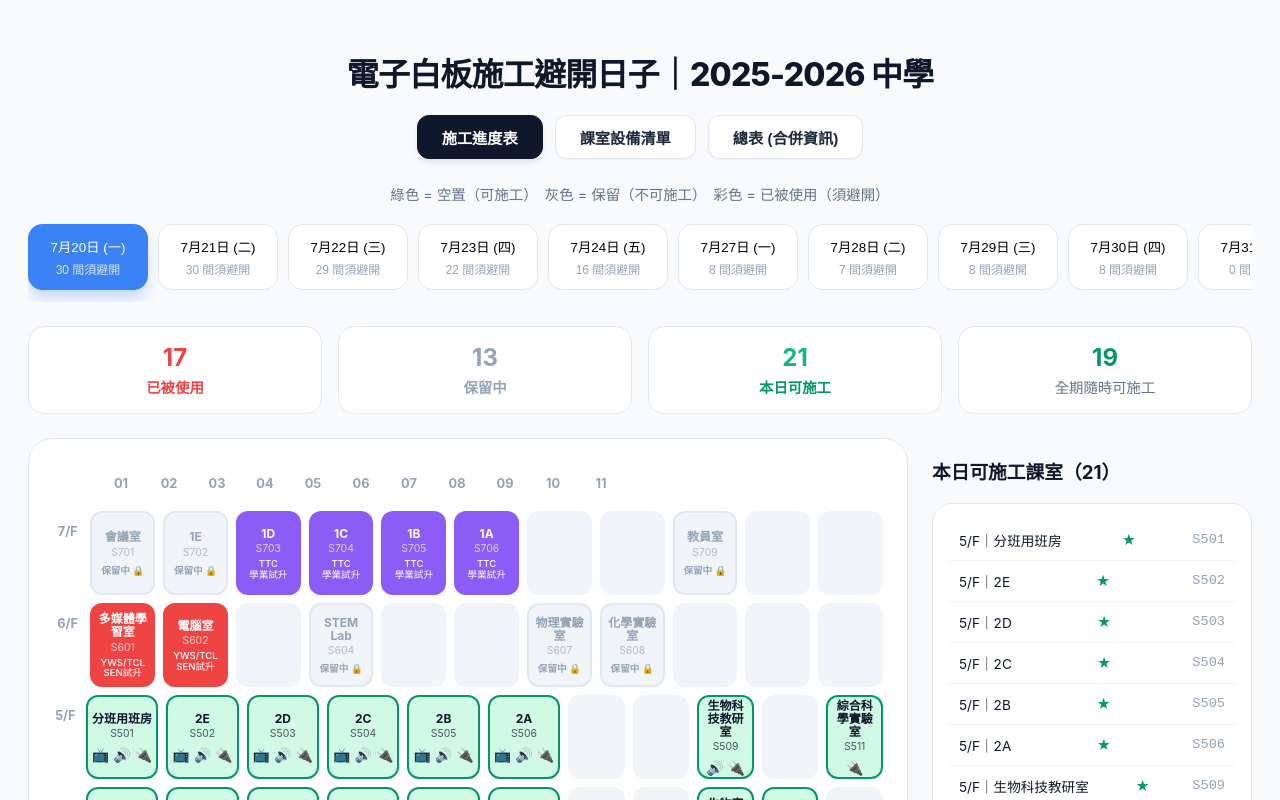
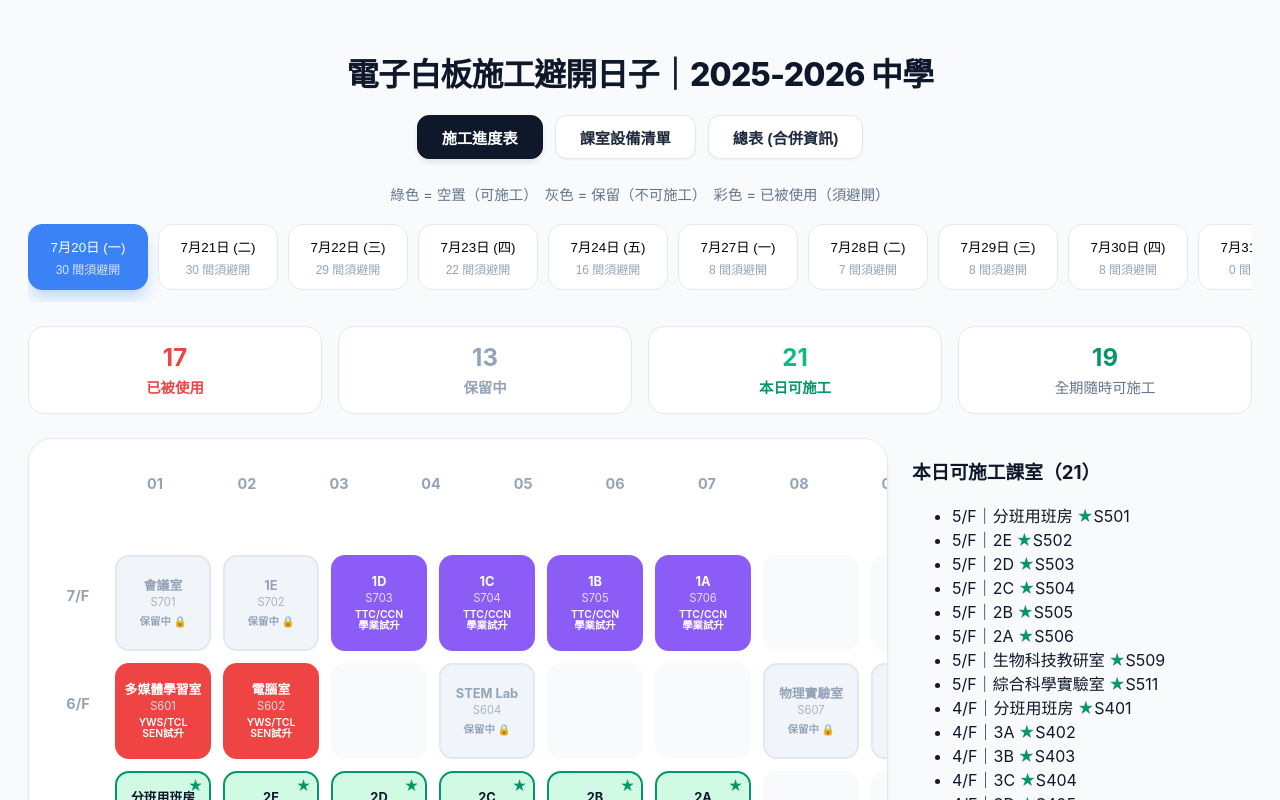
Before and after one commit to kingtmc314/whiteboard-scheduler, a Next.js app: page / in a window 1280 px wide. Shown: the top 800 px of the page. Built offline with nearby package versions, Linux system fonts and the light colour scheme.

Commit message:
Fix UI alignment, restore red warnings and priority stars, and implement construction tracking

```diff
--- a/app/globals.css
+++ b/app/globals.css
@@ -11,6 +11,7 @@
   --used: #ef4444;
   --reserved: #94a3b8;
   --priority: #059669;
+  --done: #6366f1;
 }
 
 body {
@@ -169,25 +170,38 @@ h1 {
 
 .frow, .colhead {
   display: flex;
-  gap: 8px;
-  margin-bottom: 8px;
+  gap: 12px;
+  margin-bottom: 12px;
 }
 
-.flabel, .chead {
-  width: 40px;
+.flabel {
+  width: 50px;
+  height: 80px;
+  display: flex;
+  align-items: center;
+  justify-content: center;
+  font-weight: 700;
+  font-size: 0.9rem;
+  color: #94a3b8;
+  flex-shrink: 0;
+}
+
+.chead {
+  width: 80px;
   height: 40px;
   display: flex;
   align-items: center;
   justify-content: center;
   font-weight: 700;
-  font-size: 0.8rem;
+  font-size: 0.9rem;
   color: #94a3b8;
+  flex-shrink: 0;
 }
 
 .cell {
-  width: 72px;
-  height: 72px;
-  border-radius: 12px;
+  width: 80px;
+  height: 80px;
+  border-radius: 14px;
   display: flex;
   flex-direction: column;
   align-items: center;
@@ -196,7 +210,8 @@ h1 {
   transition: all 0.2s;
   position: relative;
   border: 2px solid transparent;
-  padding: 4px;
+  padding: 6px;
+  flex-shrink: 0;
 }
 
 .cell:hover {
@@ -206,7 +221,7 @@ h1 {
 }
 
 .empty {
-  background: #f1f5f9;
+  background: #f8fafc;
   cursor: default;
 }
 
@@ -235,8 +250,13 @@ h1 {
   color: #94a3b8;
 }
 
+.done {
+  background: #eef2ff;
+  border-color: var(--done);
+}
+
 .rname {
-  font-size: 0.75rem;
+  font-size: 0.8rem;
   font-weight: 700;
   text-align: center;
   line-height: 1.1;
@@ -244,29 +264,45 @@ h1 {
 }
 
 .rcode {
-  font-size: 0.65rem;
-  opacity: 0.7;
+  font-size: 0.7rem;
+  opacity: 0.8;
 }
 
 .rinfo {
-  font-size: 0.6rem;
+  font-size: 0.65rem;
   text-align: center;
   margin-top: 4px;
-  font-weight: 500;
+  font-weight: 600;
   line-height: 1.1;
 }
 
 .rres {
-  font-size: 0.6rem;
+  font-size: 0.65rem;
   margin-top: 4px;
   font-weight: 600;
 }
 
+.rdone {
+  font-size: 0.65rem;
+  color: var(--done);
+  font-weight: 800;
+  margin-top: 4px;
+}
+
 .rok {
-  font-size: 0.6rem;
+  font-size: 0.65rem;
   color: var(--priority);
   font-weight: 700;
   margin-top: 4px;
+}
+
+.p-star {
+  position: absolute;
+  top: 4px;
+  right: 6px;
+  color: var(--priority);
+  font-size: 0.9rem;
+  font-weight: 900;
 }
 
 /* Legend */
@@ -289,10 +325,11 @@ h1 {
 .lg-free { background: #ecfdf5; color: #065f46; }
 .lg-priority { background: #d1fae5; color: #065f46; border: 1px solid var(--priority); }
 .lg-reserved { background: #f1f5f9; color: #475569; }
+.lg-done { background: #eef2ff; color: var(--done); border: 1px solid var(--done); }
 
 /* Sidebar */
 .side {
-  width: 320px;
+  width: 340px;
   position: sticky;
   top: 20px;
 }
@@ -317,30 +354,52 @@ h1 {
   margin-bottom: 12px;
 }
 
+.msg-box {
+  padding: 16px;
+  border-radius: 16px;
+  margin-top: 16px;
+}
+
+.msg-box.error {
+  background: #fef2f2;
+  border: 1px solid #fee2e2;
+}
+
+.msg-box.success {
+  background: #f0fdf4;
+  border: 1px solid #dcfce7;
+}
+
 .warn { color: var(--used); font-weight: 700; }
 .okmsg { color: var(--priority); font-weight: 700; }
 
-.list {
-  background: white;
-  padding: 16px;
-  border-radius: 20px;
-  border: 1px solid #e2e8f0;
-  max-height: 400px;
-  overflow-y: auto;
+/* Progress Tracker */
+.progress-tracker {
+  margin-top: 20px;
+  padding-top: 20px;
+  border-top: 1px dashed #e2e8f0;
 }
 
-.list li {
-  padding: 10px;
-  border-bottom: 1px solid #f1f5f9;
-  font-size: 0.85rem;
-  display: flex;
-  justify-content: space-between;
-  align-items: center;
+.progress-tracker h4 {
+  font-size: 0.9rem;
+  font-weight: 700;
+  margin-bottom: 12px;
 }
 
-.list li span {
-  font-family: monospace;
-  color: #94a3b8;
+.p-item {
+  display: flex;
+  align-items: center;
+  gap: 10px;
+  padding: 8px 0;
+  font-size: 0.9rem;
+  cursor: pointer;
+  user-select: none;
+}
+
+.p-item input {
+  width: 18px;
+  height: 18px;
+  cursor: pointer;
 }
 
 /* Equipment View */
@@ -396,11 +455,6 @@ h1 {
   transition: all 0.2s;
 }
 
-.room-card:hover {
-  border-color: var(--accent);
-  box-shadow: 0 10px 15px -3px rgba(0,0,0,0.05);
-}
-
 .card-head {
   display: flex;
   justify-content: space-between;
@@ -411,26 +465,18 @@ h1 {
 .c-code { font-weight: 800; color: var(--accent); }
 .c-name { font-weight: 700; font-size: 1.1rem; }
 
-.card-body {
-  display: flex;
-  flex-direction: column;
-  gap: 10px;
-}
-
 .item {
   display: flex;
   align-items: center;
   font-size: 0.9rem;
   padding: 6px 12px;
   border-radius: 8px;
+  margin-bottom: 8px;
 }
 
-.item.need { background: #f0fdf4; color: #166534; }
+.item.need { background: #fef2f2; color: #b91c1c; }
+.item.done { background: #f0fdf4; color: #166534; }
 .item.none { background: #f8fafc; color: #94a3b8; }
-
-.item .icon { margin-right: 10px; font-size: 1.1rem; }
-.item .label { flex: 1; }
-.item .status { font-weight: 700; }
 
 .remark {
   margin-top: 10px;
@@ -464,94 +510,35 @@ h1 {
   border-bottom: 1px solid #f1f5f9;
 }
 
-.sum-table tr:hover {
-  background: #f8fafc;
-}
-
 .s-free { color: var(--priority); font-weight: 700; }
 .s-used { color: var(--used); font-weight: 700; }
 .s-reserved { color: var(--reserved); font-weight: 700; }
 .s-priority { color: #059669; font-weight: 800; }
+.s-done { color: var(--done); font-weight: 800; }
 
-.t-need { color: #166534; font-weight: 700; }
+.t-need { color: #b91c1c; font-weight: 700; }
+.t-done { color: #166534; font-weight: 700; }
 .t-none { color: #94a3b8; }
-.t-remark { font-size: 0.8rem; color: #ef4444; font-style: italic; }
 
-footer {
-  margin-top: 40px;
-  text-align: center;
-  color: #94a3b8;
-  font-size: 0.8rem;
-  padding-bottom: 40px;
-}
-
-/* Task Tag Styles in Grid Cells */
-.tasks {
+/* Task Icons */
+.tasks.icon-only {
   display: flex;
-  flex-direction: column;
-  gap: 2px;
-  margin-top: 4px;
-}
-
-.t-tag {
-  font-size: 10px;
-  background: rgba(5, 150, 105, 0.1);
-  color: #059669;
-  padding: 1px 4px;
-  border-radius: 4px;
-  border: 1px solid rgba(5, 150, 105, 0.2);
-  white-space: nowrap;
-  font-weight: 600;
-}
-
-.always-free .t-tag {
-  background: rgba(255, 255, 255, 0.4);
-  border-color: rgba(5, 150, 105, 0.3);
-}
-
-/* Icon Only Mode */
-.tasks.icon-only {
-  flex-direction: row;
-  justify-content: center;
   gap: 4px;
   margin-top: 6px;
 }
 
-.tasks.icon-only .t-tag {
-  font-size: 14px;
-  padding: 0;
-  background: transparent;
-  border: none;
-  cursor: help;
+.t-tag {
+  font-size: 1.1rem;
+  opacity: 1;
+  transition: all 0.2s;
 }
 
-.equip-brief {
-  display: flex;
-  flex-wrap: wrap;
-  gap: 8px;
-  margin-bottom: 15px;
-}
-
-.b-tag {
-  font-size: 12px;
-  background: #f1f5f9;
-  color: #475569;
-  padding: 4px 10px;
-  border-radius: 6px;
-  border: 1px solid #e2e8f0;
-  font-weight: 500;
+.t-tag.done {
+  opacity: 0.3;
+  filter: grayscale(1);
 }
 
 @media (max-width: 1024px) {
   .wrap { flex-direction: column; }
   .side { width: 100%; position: static; }
 }
-
-@media (max-width: 768px) {
-  h1 { font-size: 1.5rem; }
-  .nav-tabs { flex-direction: column; }
-  .cell { width: 64px; height: 64px; }
-  .rname { font-size: 0.65rem; }
-  .rcode { font-size: 0.55rem; }
-  .t-tag { font-size: 12px; }
-}
--- a/app/page.js
+++ b/app/page.js
@@ -1,5 +1,5 @@
 "use client";
-import { useMemo, useState } from "react";
+import { useMemo, useState, useEffect } from "react";
 import { layout, occupancy, dateList, purposeColors, equipment, manualReservations } from "../lib/data";
 
 const floors = ["7/F", "6/F", "5/F", "4/F", "3/F", "2/F", "1/F", "G/F"];
@@ -9,29 +9,43 @@ const allRooms = Object.entries(layout).flatMap(([f, arr]) =>
 );
 
 export default function Home() {
-  const [activeTab, setActiveTab] = useState("schedule"); // "schedule", "equipment", or "summary"
+  const [activeTab, setActiveTab] = useState("schedule");
   const [dateKey, setDateKey] = useState(dateList[0]);
   const [sel, setSel] = useState(null);
   const [selectedFloor, setSelectedFloor] = useState("All Floors");
+  const [completedTasks, setCompletedTasks] = useState({}); // { roomCode: { wb: bool, pa: bool, socket: bool } }
+
+  // Load progress from localStorage
+  useEffect(() => {
+    const saved = localStorage.getItem("construction-progress");
+    if (saved) setCompletedTasks(JSON.parse(saved));
+  }, []);
+
+  // Save progress to localStorage
+  const toggleTask = (roomCode, taskType) => {
+    const updated = {
+      ...completedTasks,
+      [roomCode]: {
+        ...(completedTasks[roomCode] || { wb: false, pa: false, socket: false }),
+        [taskType]: !completedTasks[roomCode]?.[taskType]
+      }
+    };
+    setCompletedTasks(updated);
+    localStorage.setItem("construction-progress", JSON.stringify(updated));
+  };
+
   const day = occupancy[dateKey];
   const occ = day.rooms;
 
-  // Helper to check if a room should be BLOCKED (Reserved)
   const isReserved = (floor, code, date) => {
-    // 1. 手動保留 (Manual Reservations)
     if (manualReservations[date]?.includes(code)) return true;
-
-    // 2. 樓層全域保留 (Floor-wide Reservations)
     const [year, month, dayStr] = date.split("-").map(Number);
-
-    // July rules
     if (month === 7) {
       if (floor === "7/F" && dayStr >= 20 && dayStr <= 22) return true;
       if (floor === "3/F" && dayStr >= 20 && dayStr <= 23) return true;
       if (floor === "2/F" && dayStr >= 20 && dayStr <= 24) return true;
       if (floor === "6/F" && dayStr >= 20 && dayStr <= 30) return true;
     }
-
     return false;
   };
 
@@ -39,9 +53,17 @@ export default function Home() {
     return allRooms.map(r => {
       const use = occ[r.code];
       const reserved = !use && isReserved(r.floor, r.code, dateKey);
-      return { ...r, use, reserved };
+      const progress = completedTasks[r.code] || { wb: false, pa: false, socket: false };
+      const info = equipment[r.code] || { wb: 0, pa: 0, socket: 0 };
+
+      // Check if all required tasks are completed
+      const allDone = (!info.wb || progress.wb) &&
+                      (!info.pa || progress.pa) &&
+                      (!info.socket || progress.socket);
+
+      return { ...r, use, reserved, progress, allDone };
     });
-  }, [dateKey, occ]);
+  }, [dateKey, occ, completedTasks]);
 
   const freeRooms = processedRooms.filter((r) => !r.use && !r.reserved);
   const occRooms = processedRooms.filter((r) => r.use);
@@ -69,38 +91,18 @@ export default function Home() {
       <header className="top">
         <h1>電子白板施工避開日子｜2025-2026 中學</h1>
         <div className="nav-tabs">
-          <button
-            className={activeTab === "schedule" ? "tab active" : "tab"}
-            onClick={() => setActiveTab("schedule")}
-          >
-            施工進度表
-          </button>
-          <button
-            className={activeTab === "equipment" ? "tab active" : "tab"}
-            onClick={() => setActiveTab("equipment")}
-          >
-            課室設備清單
-          </button>
-          <button
-            className={activeTab === "summary" ? "tab active" : "tab"}
-            onClick={() => setActiveTab("summary")}
-          >
-            總表 (合併資訊)
-          </button>
+          <button className={activeTab === "schedule" ? "tab active" : "tab"} onClick={() => setActiveTab("schedule")}>施工進度表</button>
+          <button className={activeTab === "equipment" ? "tab active" : "tab"} onClick={() => setActiveTab("equipment")}>課室設備清單</button>
+          <button className={activeTab === "summary" ? "tab active" : "tab"} onClick={() => setActiveTab("summary")}>總表 (合併資訊)</button>
         </div>
       </header>
 
       {activeTab === "schedule" && (
         <>
           <p className="sub-hint">綠色 = 空置（可施工）　灰色 = 保留（不可施工）　彩色 = 已被使用（須避開）</p>
-
           <div className="dates">
             {dateList.map((d) => (
-              <button
-                key={d}
-                className={d === dateKey ? "date active" : "date"}
-                onClick={() => { setDateKey(d); setSel(null); }}
-              >
+              <button key={d} className={d === dateKey ? "date active" : "date"} onClick={() => { setDateKey(d); setSel(null); }}>
                 {occupancy[d].label}
                 <span>{Object.keys(occupancy[d].rooms).length + allRooms.filter(r => isReserved(r.floor, r.code, d) && !occupancy[d].rooms[r.code]).length} 間須避開</span>
               </button>
@@ -118,9 +120,7 @@ export default function Home() {
             <div className="planbox">
               <div className="colhead">
                 <div className="flabel"></div>
-                {cols.map((c) => (
-                  <div key={c} className="chead">{String(c).padStart(2, "0")}</div>
-                ))}
+                {cols.map((c) => <div key={c} className="chead">{String(c).padStart(2, "0")}</div>)}
               </div>
               {floors.map((f) => (
                 <div key={f} className="frow">
@@ -128,14 +128,13 @@ export default function Home() {
                   {cols.map((c) => {
                     const room = processedRooms.find((r) => r.floor === f && r.col === c);
                     if (!room) return <div key={c} className="cell empty" />;
-
                     const isAlwaysFree = alwaysFreeCodes.has(room.code);
-                    const bg = room.use ? purposeColors[room.use.p] || "#ef4444" : null;
                     const info = equipment[room.code] || { wb: 0, pa: 0, socket: 0 };
 
                     let cellClass = "cell ";
                     if (room.use) cellClass += "used";
                     else if (room.reserved) cellClass += "reserved";
+                    else if (room.allDone) cellClass += "done";
                     else if (isAlwaysFree) cellClass += "free always-free";
                     else cellClass += "free";
 
@@ -143,24 +142,26 @@ export default function Home() {
                       <div
                         key={c}
                         className={cellClass}
-                        style={room.use ? { background: bg } : {}}
-                        onClick={() => setSel({ ...room, isAlwaysFree })}
+                        style={room.use ? { background: purposeColors[room.use.p] || "#ef4444" } : {}}
+                        onClick={() => setSel({ ...room, isAlwaysFree, info })}
                       >
                         <div className="rname">{room.name}</div>
                         <div className="rcode">{room.code}</div>
-
                         {room.use ? (
                           <div className="rinfo">{room.use.t}<br/>{room.use.p}</div>
                         ) : room.reserved ? (
                           <div className="rres">保留中 🔒</div>
+                        ) : room.allDone ? (
+                          <div className="rdone">開放中 ✓</div>
                         ) : (
                           <div className="tasks icon-only">
-                            {info.wb === 1 && <span className="t-tag" title="電子白板">📺</span>}
-                            {info.pa === 1 && <span className="t-tag" title="音響 PA">🔊</span>}
-                            {info.socket === 1 && <span className="t-tag" title="電制插座">🔌</span>}
-                            {!info.wb && !info.pa && !info.socket && <div className="rok">可施工 ✓</div>}
+                            {info.wb === 1 && <span className={room.progress.wb ? "t-tag done" : "t-tag"} title="電子白板">📺</span>}
+                            {info.pa === 1 && <span className={room.progress.pa ? "t-tag done" : "t-tag"} title="音響 PA">🔊</span>}
+                            {info.socket === 1 && <span className={room.progress.socket ? "t-tag done" : "t-tag"} title="電制插座">🔌</span>}
+                            {!info.wb && !info.pa && !info.socket && <div className="rok">{isAlwaysFree ? "可施工 ★" : "可施工 ✓"}</div>}
                           </div>
                         )}
+                        {isAlwaysFree && !room.use && !room.reserved && !room.allDone && (info.wb || info.pa || info.socket) && <div className="p-star">★</div>}
                       </div>
                     );
                   })}
@@ -170,9 +171,8 @@ export default function Home() {
                 <span className="lg lg-free">空置 / 可施工</span>
                 <span className="lg lg-priority">★ 優先 / 全期空置</span>
                 <span className="lg lg-reserved">🔒 保留 (不可施工)</span>
-                {Object.entries(purposeColors).map(([p, c]) => (
-                  <span key={p} className="lg" style={{ background: c }}>{p}</span>
-                ))}
+                <span className="lg lg-done">✓ 已完成 / 開放中</span>
+                {Object.entries(purposeColors).map(([p, c]) => <span key={p} className="lg" style={{ background: c, color: 'white' }}>{p}</span>)}
               </div>
             </div>
 
@@ -182,31 +182,47 @@ export default function Home() {
                   <h3>{sel.name} <small>({sel.code})</small></h3>
                   <p>{sel.floor}</p>
 
-                  <div className="equip-brief">
-                    {(() => {
-                      const info = equipment[sel.code] || { wb: 0, pa: 0, socket: 0 };
-                      return (
-                        <>
-                          {info.wb === 1 && <span className="b-tag">需要安裝電子白板</span>}
-                          {info.pa === 1 && <span className="b-tag">需要安裝音響 PA</span>}
-                          {info.socket === 1 && <span className="b-tag">需要加裝電位</span>}
-                        </>
-                      );
-                    })()}
+                  <div className="progress-tracker">
+                    <h4>工程進度紀錄：</h4>
+                    {sel.info.wb === 1 && (
+                      <label className="p-item">
+                        <input type="checkbox" checked={sel.progress.wb} onChange={() => toggleTask(sel.code, 'wb')} />
+                        📺 電子白板
+                      </label>
+                    )}
+                    {sel.info.pa === 1 && (
+                      <label className="p-item">
+                        <input type="checkbox" checked={sel.progress.pa} onChange={() => toggleTask(sel.code, 'pa')} />
+                        🔊 音響 PA
+                      </label>
+                    )}
+                    {sel.info.socket === 1 && (
+                      <label className="p-item">
+                        <input type="checkbox" checked={sel.progress.socket} onChange={() => toggleTask(sel.code, 'socket')} />
+                        🔌 電制插座
+                      </label>
+                    )}
+                    {!sel.info.wb && !sel.info.pa && !sel.info.socket && <p>此房間無須安裝項目</p>}
                   </div>
 
                   {sel.use ? (
-                    <>
+                    <div className="msg-box error">
                       <p><b>使用人：</b>{sel.use.t}</p>
                       <p><b>性質：</b>{sel.use.p}</p>
                       <p className="warn">⚠ 此日已被佔用，請勿施工</p>
-                    </>
+                    </div>
                   ) : sel.reserved ? (
-                    <p className="warn">⚠ 此課室/樓層於此段時間已被保留，請勿施工</p>
+                    <div className="msg-box error">
+                      <p className="warn">⚠ 此課室/樓層於此段時間已被保留，請勿施工</p>
+                    </div>
+                  ) : sel.allDone ? (
+                    <div className="msg-box success">
+                      <p className="okmsg">✓ 工程已全部完成，現已開放</p>
+                    </div>
                   ) : (
-                    <p className="okmsg">
-                      {sel.isAlwaysFree ? "★ 全期空置，建議優先施工" : "✓ 此日空置，可安排施工"}
-                    </p>
+                    <div className="msg-box success">
+                      <p className="okmsg">{sel.isAlwaysFree ? "★ 全期空置，建議優先施工" : "✓ 此日空置，可安排施工"}</p>
+                    </div>
                   )}
                 </div>
               )}
@@ -237,7 +253,6 @@ export default function Home() {
               </select>
             </div>
           </div>
-
           <div className="equip-grid">
             {floors.filter(f => selectedFloor === "All Floors" || f === selectedFloor).map(f => (
               <div key={f} className="floor-section">
@@ -245,6 +260,7 @@ export default function Home() {
                 <div className="room-cards">
                   {layout[f].map(r => {
                     const info = equipment[r.code] || { wb: 0, pa: 0, socket: 0, remark: "" };
+                    const progress = completedTasks[r.code] || { wb: false, pa: false, socket: false };
                     return (
                       <div key={r.code} className="room-card">
                         <div className="card-head">
@@ -252,20 +268,20 @@ export default function Home() {
                           <span className="c-name">{r.name}</span>
                         </div>
                         <div className="card-body">
-                          <div className={`item ${info.wb === 1 ? 'need' : 'none'}`}>
+                          <div className={`item ${info.wb === 1 ? (progress.wb ? 'done' : 'need') : 'none'}`}>
                             <span className="icon">📺</span>
                             <span className="label">安裝電子白板</span>
-                            <span className="status">{info.wb === 1 ? '需要' : '不需'}</span>
+                            <span className="status">{info.wb === 1 ? (progress.wb ? '已完成' : '需要') : '不需'}</span>
                           </div>
-                          <div className={`item ${info.pa === 1 ? 'need' : 'none'}`}>
+                          <div className={`item ${info.pa === 1 ? (progress.pa ? 'done' : 'need') : 'none'}`}>
                             <span className="icon">🔊</span>
                             <span className="label">安裝課室PA</span>
-                            <span className="status">{info.pa === 1 ? '需要' : '不需'}</span>
+                            <span className="status">{info.pa === 1 ? (progress.pa ? '已完成' : '需要') : '不需'}</span>
                           </div>
-                          <div className={`item ${info.socket === 1 ? 'need' : 'none'}`}>
+                          <div className={`item ${info.socket === 1 ? (progress.socket ? 'done' : 'need') : 'none'}`}>
                             <span className="icon">🔌</span>
                             <span className="label">加裝電位</span>
-                            <span className="status">{info.socket === 1 ? '需要' : '不需'}</span>
+                            <span className="status">{info.socket === 1 ? (progress.socket ? '已完成' : '需要') : '不需'}</span>
                           </div>
                           {info.remark && <div className="remark">註：{info.remark}</div>}
                         </div>
@@ -296,19 +312,11 @@ export default function Home() {
               </select>
             </div>
           </div>
-
           <div className="table-wrap">
             <table className="sum-table">
               <thead>
                 <tr>
-                  <th>樓層</th>
-                  <th>房號</th>
-                  <th>名稱</th>
-                  <th>本日狀態</th>
-                  <th>電子白板</th>
-                  <th>音響 PA</th>
-                  <th>電制插座</th>
-                  <th>備註</th>
+                  <th>樓層</th><th>房號</th><th>名稱</th><th>本日狀態</th><th>電子白板</th><th>音響 PA</th><th>電制插座</th><th>備註</th>
                 </tr>
               </thead>
               <tbody>
@@ -317,29 +325,22 @@ export default function Home() {
                   const use = occ[r.code];
                   const reserved = !use && isReserved(r.floor, r.code, dateKey);
                   const isAlwaysFree = alwaysFreeCodes.has(r.code);
+                  const progress = completedTasks[r.code] || { wb: false, pa: false, socket: false };
+                  const allDone = (!info.wb || progress.wb) && (!info.pa || progress.pa) && (!info.socket || progress.socket);
 
-                  let statusText = "可施工 ✓";
-                  let statusClass = "s-free";
-                  if (use) {
-                    statusText = `${use.t} (${use.p})`;
-                    statusClass = "s-used";
-                  } else if (reserved) {
-                    statusText = "保留中 🔒";
-                    statusClass = "s-reserved";
-                  } else if (isAlwaysFree) {
-                    statusText = "優先施工 ★";
-                    statusClass = "s-priority";
-                  }
+                  let statusText = allDone ? "已完成 ✓" : "可施工 ✓";
+                  let statusClass = allDone ? "s-done" : "s-free";
+                  if (use) { statusText = `${use.t} (${use.p})`; statusClass = "s-used"; }
+                  else if (reserved) { statusText = "保留中 🔒"; statusClass = "s-reserved"; }
+                  else if (isAlwaysFree) { statusText = "優先施工 ★"; statusClass = "s-priority"; }
 
                   return (
                     <tr key={r.code}>
-                      <td>{r.floor}</td>
-                      <td><b>{r.code}</b></td>
-                      <td>{r.name}</td>
+                      <td>{r.floor}</td><td><b>{r.code}</b></td><td>{r.name}</td>
                       <td className={statusClass}>{statusText}</td>
-                      <td className={info.wb === 1 ? "t-need" : "t-none"}>{info.wb === 1 ? "需要" : "不需"}</td>
-                      <td className={info.pa === 1 ? "t-need" : "t-none"}>{info.pa === 1 ? "需要" : "不需"}</td>
-                      <td className={info.socket === 1 ? "t-need" : "t-none"}>{info.socket === 1 ? "需要" : "不需"}</td>
+                      <td className={info.wb === 1 ? (progress.wb ? "t-done" : "t-need") : "t-none"}>{info.wb === 1 ? (progress.wb ? "已完成" : "需要") : "不需"}</td>
+                      <td className={info.pa === 1 ? (progress.pa ? "t-done" : "t-need") : "t-none"}>{info.pa === 1 ? (progress.pa ? "已完成" : "需要") : "不需"}</td>
+                      <td className={info.socket === 1 ? (progress.socket ? "t-done" : "t-need") : "t-none"}>{info.socket === 1 ? (progress.socket ? "已完成" : "需要") : "不需"}</td>
                       <td className="t-remark">{info.remark}</td>
                     </tr>
                   );
```
Also changed, not shown: lib/data.js.
